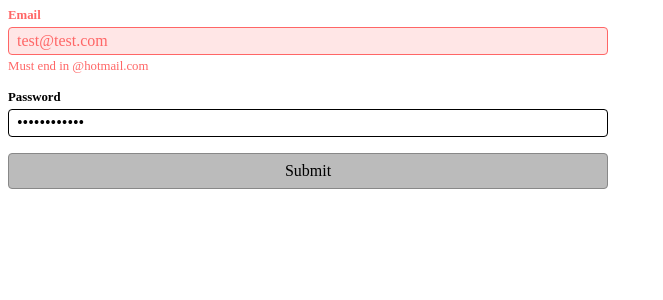
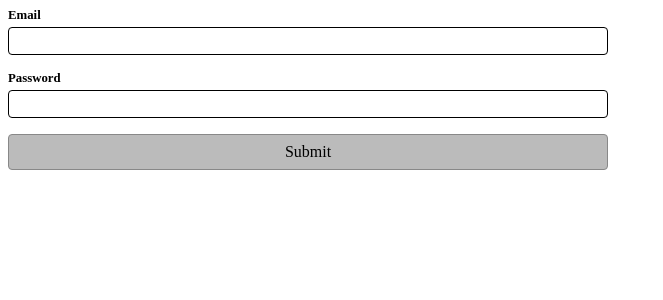
Before and after one commit to Hamm01/testing-reactPRoject, a React (Vite) app: page / in a window 1280 px wide. Shown: the top 300 px of the page, without its empty margins (0-663 px from the left). Built offline with nearby package versions, Linux system fonts and the light colour scheme.

Commit message:
validation handled in simple form using state

```diff
--- a/src/App.jsx
+++ b/src/App.jsx
@@ -1,27 +1,14 @@
 import { useState } from "react"
 import "./styles.css"
+import StateForm from './stateForm'
+import RefForm from './refForm'
 function App() {
 
 
   return (
     <>
-       <form className="form">
-      <div className="form-group error">
-        <label className="label" for="email">Email</label>
-        <input className="input" type="email" id="email" value="test@test.com" />
-        <div className="msg">Must end in @hotmail.com</div>
-      </div>
-      <div className="form-group">
-        <label className="label" for="password">Password</label>
-        <input
-          className="input"
-          value="Password123!"
-          type="password"
-          id="password"
-        />
-      </div>
-      <button className="btn" type="submit">Submit</button>
-    </form>
+    <StateForm />
+
     </>
   )
 }
--- /dev/null
+++ b/src/Validator.js
@@ -0,0 +1,31 @@
+export function findEmailError(email){
+    const Errors =[]
+    if(email.length === 0){
+     Errors.push("Required")
+    }
+    if(!email.endsWith('hotmail.com')){
+        Errors.push("Ends with hotmail.com" )
+
+      }
+    return Errors
+  }
+  export function findPasswordError(password){
+    const Errors =[]
+      if(password.length < 10){
+        Errors.push("Must Be 10 characters or longer")
+
+     }
+      if(!password.match(/[a-z]/)){
+        Errors.push("Must include a lowercase letter")
+        }
+      if(!password.match(/[A-Z]/)){
+        Errors.push("Must include a uppercase letter")
+
+      }
+      if(!password.match(/[0-9]/)){
+        Errors.push("Must include a number")
+
+      }
+      return Errors
+
+}
--- /dev/null
+++ b/src/refForm.jsx
@@ -0,0 +1,25 @@
+import React from 'react'
+
+export default function RefForm() {
+    return (
+        <>
+           <form className="form">
+          <div className="form-group error">
+            <label className="label" htmlFor="email">Email</label>
+            <input className="input" type="email" id="email" defaultValue="test@test.com" />
+            <div className="msg">Must end in @hotmail.com</div>
+          </div>
+          <div className="form-group">
+            <label className="label" htmlFor="password">Password</label>
+            <input
+              className="input"
+              defaultValue="Password123!"
+              type="password"
+              id="password"
+            />
+          </div>
+          <button className="btn" type="submit">Submit</button>
+        </form>
+        </>
+      )
+}
--- /dev/null
+++ b/src/stateForm.jsx
@@ -0,0 +1,45 @@
+import {useState} from 'react'
+import {findEmailError,findPasswordError} from './Validator.js'
+export default function StateForm() {
+        const [email,setEmail] = useState("")
+        const [password,setPassword] = useState("")
+
+        const [emailError,setEmailError] = useState([])
+        const [passwordError,setPasswordError] = useState([])
+        function Submit(e){
+          e.preventDefault()
+          const emailErrorDetails = findEmailError(email)
+          const passwordErrorDetails = findPasswordError(password)
+
+          setEmailError(emailErrorDetails)
+          setPasswordError(passwordErrorDetails)
+
+          if(emailErrorDetails.length === 0  && passwordErrorDetails.length  === 0 ){
+                alert("Success in validation")
+            }
+        }
+
+    return (
+        <>
+           <form className="form" onSubmit={Submit}>
+          <div className={`form-group ${emailError.length>0 ? 'error' : ''}`}>
+            <label className="label" htmlFor="email">Email</label>
+            <input className="input" type="email" id="email" value={email} onChange={e => setEmail(e.target.value)}  />
+           {emailError.length>0 && <div className="msg"> {emailError.join(", ")}</div> }
+          </div>
+          <div className={`form-group ${passwordError.length>0 ? 'error' : ''}`}>
+            <label className="label" htmlFor="password">Password</label>
+            <input
+              className="input"
+              value={password}
+              type="password"
+              id="password"
+              onChange={e => setPassword(e.target.value)}
+            />
+            {passwordError.length>0 && <div className="msg"> {passwordError.join(", ")}</div> }
+          </div>
+          <button className="btn" type="submit">Submit</button>
+        </form>
+        </>
+      )
+}
```
